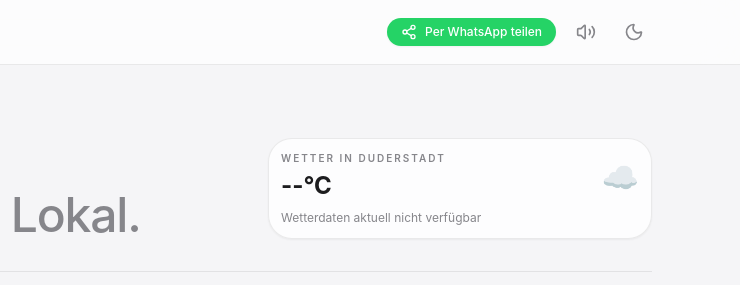
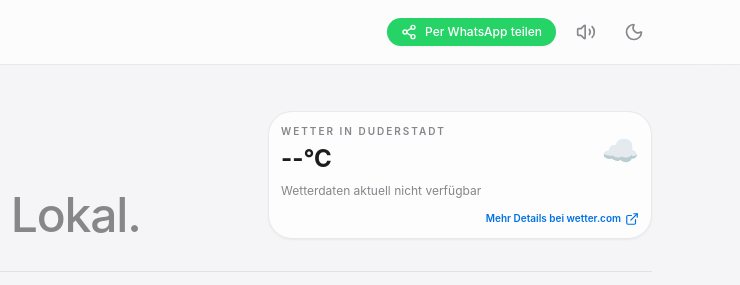
Before and after one commit to salkin180/agent-nachrichten-goedecke, a plain HTML site: page index.html in a window 1280 px wide. Shown: the top 285 px of the page, 540-1280 px from the left. Drawn offline with nearby package versions, Linux system fonts and the light colour scheme; no server answers.

Commit message:
Wetterkarte jetzt klickbar: Öffnet wetter.com mit Mehr-Details-Link.

```diff
--- a/index.html
+++ b/index.html
@@ -89,7 +89,8 @@
         </h1>
       </div>
 
-      <div class="w-full max-w-sm rounded-3xl border border-apple-borderLight dark:border-apple-borderDark bg-white/80 dark:bg-[#1c1c1e]/80 p-3 shadow-sm">
+      <div class="w-full max-w-sm">
+        <a href="https://www.wetter.com/" target="_blank" rel="noopener noreferrer" class="block rounded-3xl border border-apple-borderLight dark:border-apple-borderDark bg-white/80 dark:bg-[#1c1c1e]/80 p-3 shadow-sm hover:shadow-md transition-all duration-200 no-underline">
           <div class="flex items-center justify-between gap-3">
             <div>
               <div class="text-[10px] uppercase tracking-[0.2em] text-apple-subtle font-semibold">Wetter in Duderstadt</div>
@@ -98,6 +99,11 @@
             <div id="weatherIcon" class="text-3xl" aria-label="Wetterzustand">☀️</div>
           </div>
           <div id="weatherMeta" class="mt-2 text-xs text-apple-subtle">Lädt...</div>
+          <div class="mt-3 flex items-center justify-end text-[10px] font-semibold text-apple-blue">
+            <span>Mehr Details bei wetter.com</span>
+            <i data-lucide="external-link" class="w-3.5 h-3.5 ml-1"></i>
+          </div>
+        </a>
       </div>
     </div>
 
```
Lines whose indentation alone changed are shown as unchanged.
